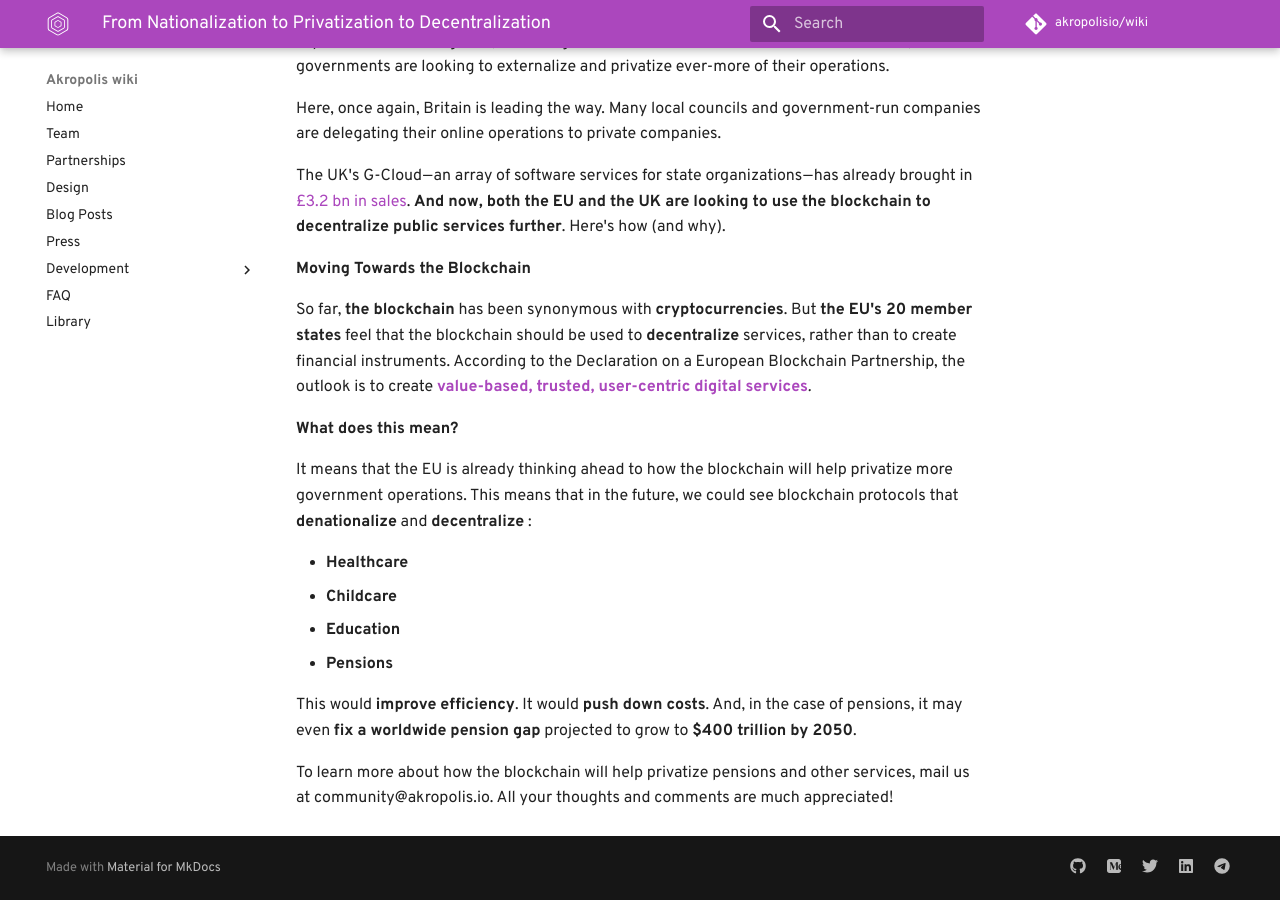
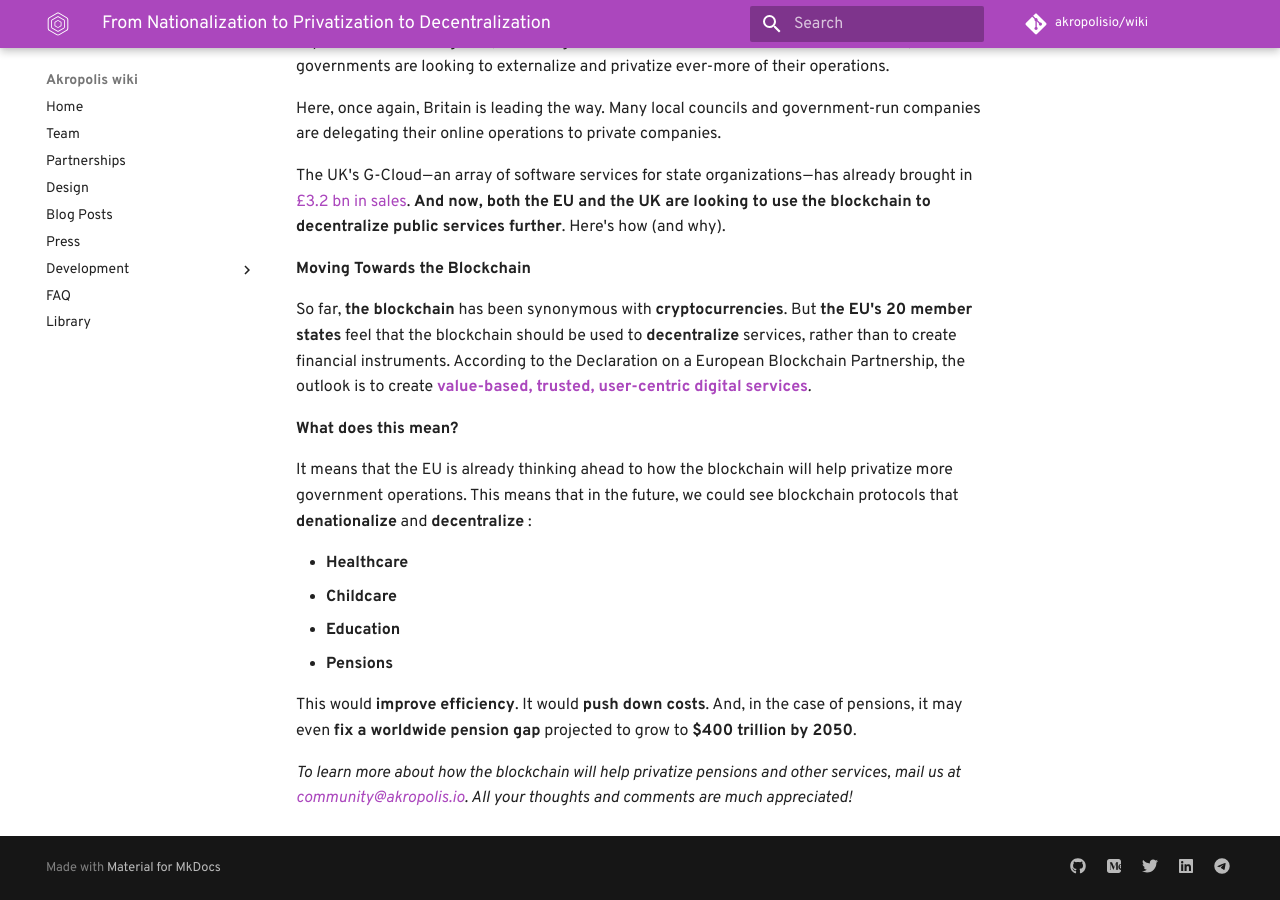
Before and after one commit to kaonone/wiki, an MkDocs documentation site: the page built from docs/library/2018 From Nationalization to Privatization to Decentralization.md, in a window 1280 px wide and 900 px high, scrolled down 1177 px. Built offline with MkDocs 1.6.1 and Material for MkDocs 9.7.7, drawn with Linux system fonts in a browser that asks for light colours; some web fonts are replaced; comment, search, counter and statistics services are not loaded; old or Windows-style settings are respelled for this version of MkDocs; some of the changed lines change nothing that is shown.

Commit message:
Email link and fonts fixed

```diff
--- a/docs/library/2018 From Nationalization to Privatization to Decentralization.md
+++ b/docs/library/2018 From Nationalization to Privatization to Decentralization.md
@@ -45,4 +45,4 @@ It means that the EU is already thinking ahead to how the blockchain will help p
 
 This would **improve efficiency**. It would **push down costs**. And, in the case of pensions, it may even **fix a worldwide pension gap** projected to grow to **$400 trillion by 2050**.
 
-To learn more about how the blockchain will help privatize pensions and other services, mail us at community@akropolis.io. All your thoughts and comments are much appreciated!
+_To learn more about how the blockchain will help privatize pensions and other services, mail us at [community@akropolis.io](mailto:community@akropolis.io). All your thoughts and comments are much appreciated!_
```
